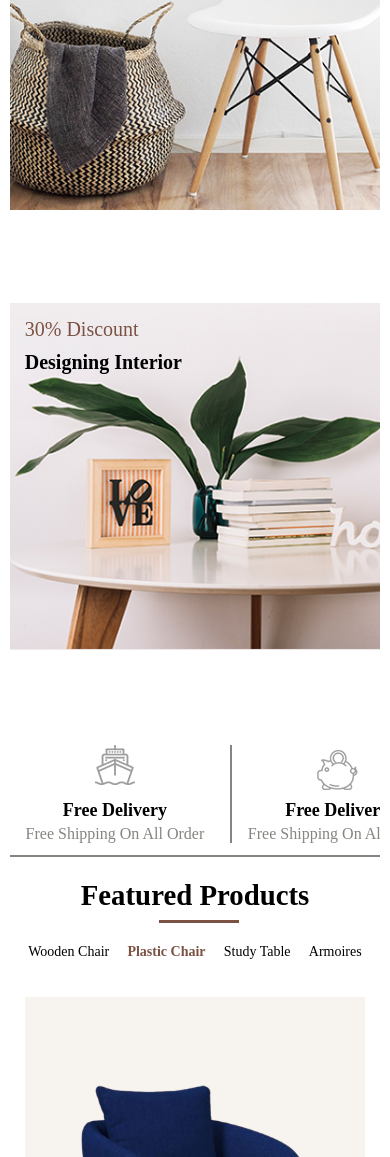
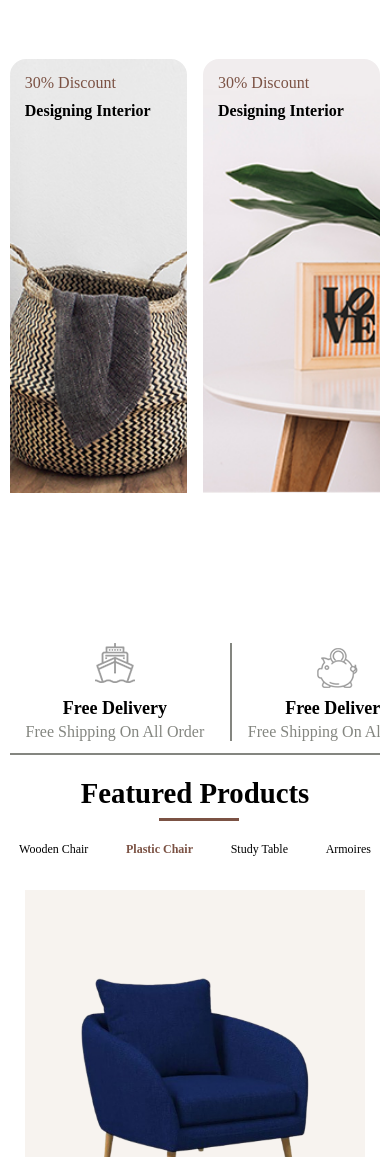
Before and after one commit to Eman22adel/furniture, a plain HTML site: page index.html in a window 390 px wide. Shown: the part 2700-3857 px from the top of the page. Drawn offline with Linux system fonts and the light colour scheme.

Commit message:
change style screen max width 576px

```diff
--- a/css/style.css
+++ b/css/style.css
@@ -624,20 +624,27 @@ h1 {
 
     /* -------------------------- Penelope Astrid ------------------------------ */
     .Penelope {
-        display: flex;
-        flex-direction: column;
-        height: 150vh;
+        display: grid;
+        grid-template-columns: repeat(2, 1fr);
+        grid-template-rows: repeat(2, 1fr);
+        height: 135vh;
+        margin-top: 2rem;
+        gap: 1rem;
 
     }
 
     .Penelope_item:nth-child(1) {
         height: fit-content;
+        grid-column: 1/3;
     }
 
     .Penelope_item:nth-child(2),
     .Penelope_item:nth-child(3) {
         background-position: 0px -73px;
-        height: 50vh;
+        margin: 0;
+        height: 60vh;
+        font-size: 1rem;
+        border-radius: 1rem;
     }
 
     .Special_category_item_icon {
@@ -665,9 +672,9 @@ h1 {
 
     /* -------------------------- Featured ------------------------------ */
     .Featured_list {
-        margin: 6% auto;
-        width: 90%;
-        font-size: 14px;
+        margin: 1% auto;
+        width: 95%;
+        font-size: 12px;
     }
 
     .Featured {
```
